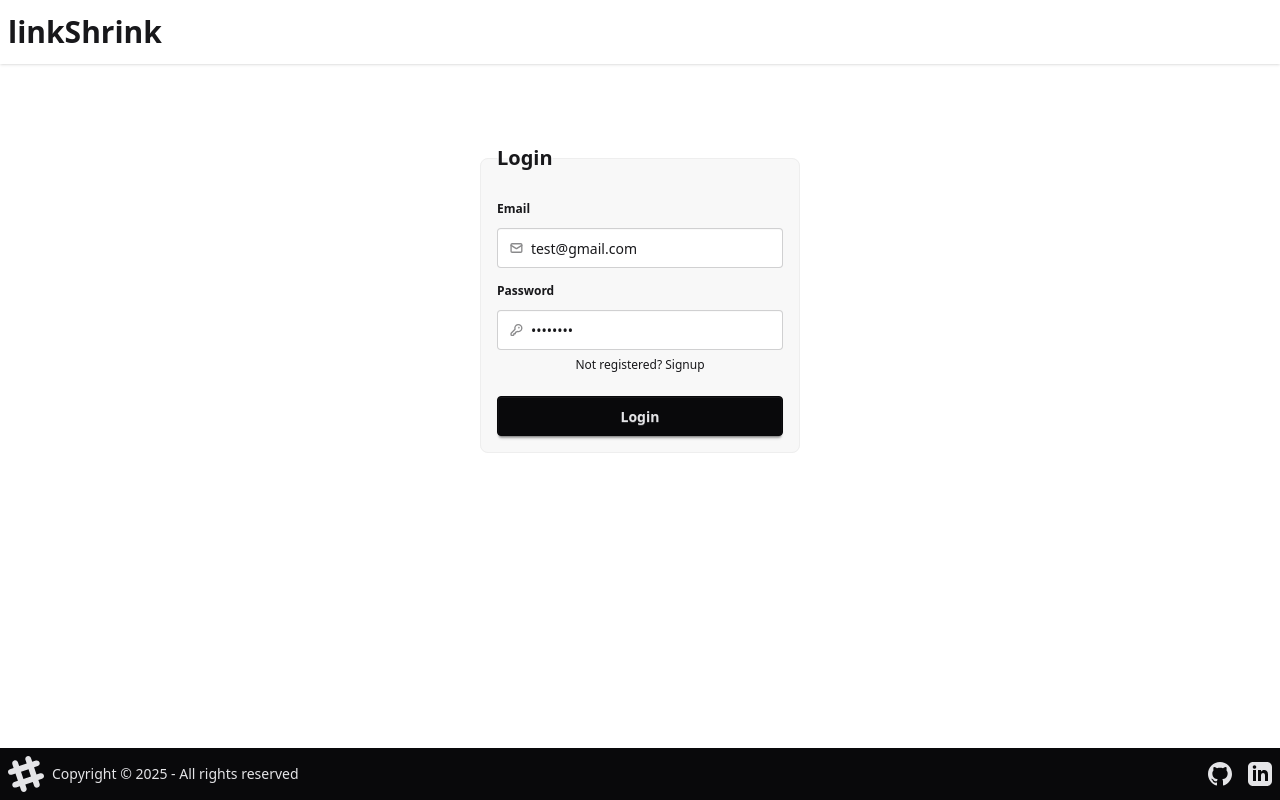
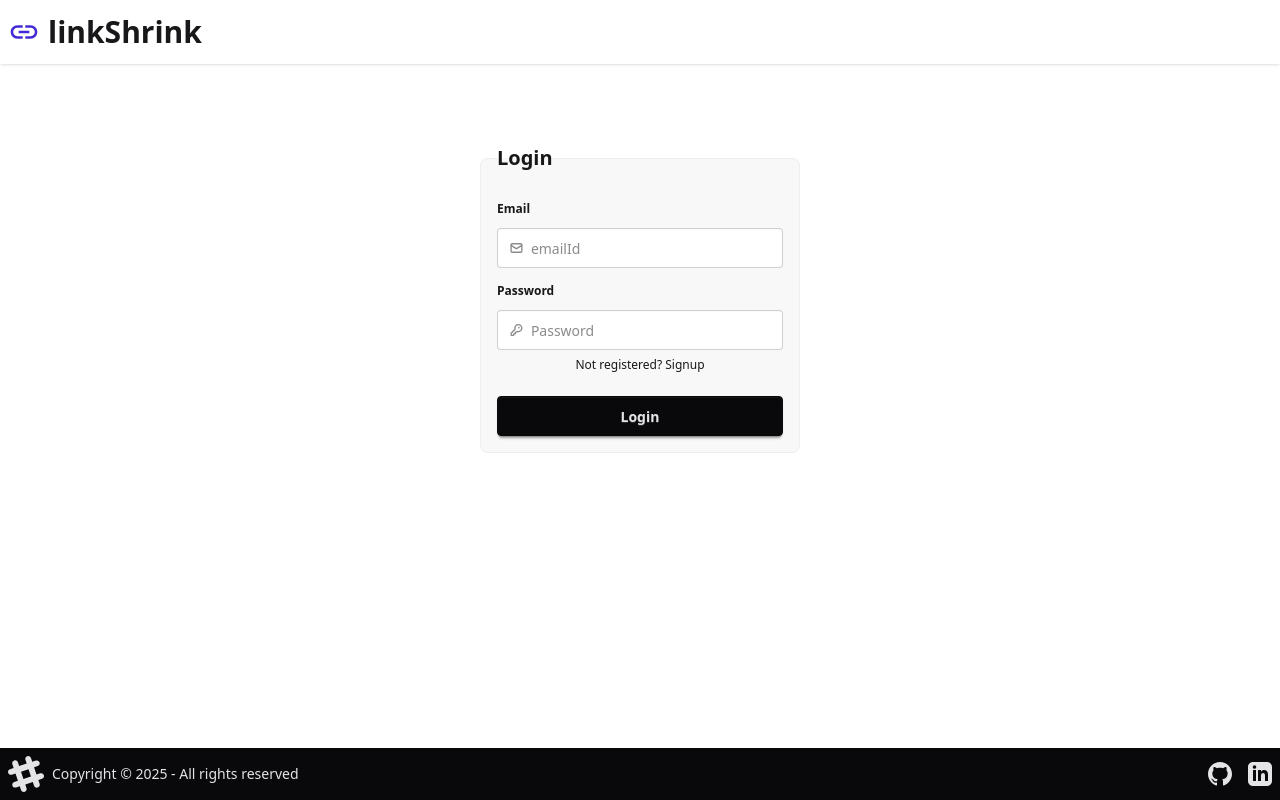
Before and after one commit to youngineer/urlShortener, a React (Vite) app in the folder frontend/: page /auth in a window 1280 px wide. Built offline with nearby package versions, Linux system fonts and the light colour scheme; no server answers.

Commit message:
feat: enhance UI elements and improve accessibility; update title with emoji, modify labels for consistency, and adjust Navbar layout

```diff
--- a/frontend/index.html
+++ b/frontend/index.html
@@ -4,7 +4,7 @@
     <meta charset="UTF-8" />
     <link rel="icon" type="image/svg+xml" href="/vite.svg" />
     <meta name="viewport" content="width=device-width, initial-scale=1.0" />
-    <title>linkShrink</title>
+    <title>🔗 linkShrink</title>
   </head>
   <body>
     <div id="root"></div>
--- a/frontend/src/components/AuthPage.tsx
+++ b/frontend/src/components/AuthPage.tsx
@@ -9,13 +9,13 @@ const AuthPage: FC = (): JSX.Element => {
   const navigate = useNavigate();
   const [isLogin, setIsLogin] = useState<boolean>(true);
   const [signupPayload, setSignupInfo] = useState<ISignup>({
-    emailId: 'test@gmail.com',
-    password: 'Test@123',
-    confirmPassword: 'Test@123'
+    emailId: '',
+    password: '',
+    confirmPassword: ''
   });
   const [loginPayload, setLoginInfo] = useState<ILogin>({
-    emailId: 'test@gmail.com',
-    password: 'Test@123'
+    emailId: '',
+    password: ''
   });
 
   const [alert, setAlert] = useState<IAlertInfo | null>(null);
--- a/frontend/src/components/EditUrl.tsx
+++ b/frontend/src/components/EditUrl.tsx
@@ -49,7 +49,7 @@ const EditUrl: React.FC<IEditUrl> = ({ id, url, isEdit, onSave }): JSX.Element =
         <form onSubmit={handleFormSubmit} className="max-w-lg mx-auto p-4 bg-white rounded-lg shadow-md space-y-6">
             {/* Url Name */}
             <div className="flex flex-col">
-                <label htmlFor="name" className="text-sm font-semibold text-gray-700">Url Name</label>
+                <label htmlFor="name" className="text-sm font-semibold text-gray-700">URL Name</label>
                 <input
                     type="text"
                     name="name"
@@ -75,14 +75,18 @@ const EditUrl: React.FC<IEditUrl> = ({ id, url, isEdit, onSave }): JSX.Element =
                     className="mt-2 p-3 border border-gray-300 rounded-md focus:outline-none focus:ring-2 focus:ring-blue-500"
                     required
                     placeholder="Enter Original URL"
-                    pattern="^(https?://)?([a-zA-Z0-9]([a-zA-Z0-9-]*[a-zA-Z0-9])?(\.[a-zA-Z]{2,})+)$"
+                    value={urlUpdateForm.longUrl}
+                    pattern="^(https?:\/\/)?([\w\d\-_]+(\.[\w\d\-_]+)+)(:\d+)?(\/[^\s]*)?(\?[^\s]*)?(#[^\s]*)?$"
                     title="Must be a valid URL"
                     onChange={handleInputChange}
+                    disabled={isEdit}
                 />
                 <p className="mt-1 text-xs text-gray-500">Must be a valid URL</p>
             </div>
 
             {/* Short Url */}
+            {
+                isEdit && (
                     <div className="flex flex-col">
                         <label htmlFor="shortUrl" className="text-sm font-semibold text-gray-700">Short URL</label>
                         <input
@@ -93,6 +97,8 @@ const EditUrl: React.FC<IEditUrl> = ({ id, url, isEdit, onSave }): JSX.Element =
                             disabled
                         />
                     </div>
+                )
+            }
 
             {/* Custom Url */}
             <div className="flex flex-col">
--- a/frontend/src/components/Navbar.tsx
+++ b/frontend/src/components/Navbar.tsx
@@ -47,7 +47,12 @@ const Navbar = () => {
             <div className="bg-base-100 shadow-sm">
             <div className="navbar container mx-auto">
                 <div className="flex-1">
-                    <h1 className="text-3xl font-bold">linkShrink</h1>
+                    <div className="flex items-center gap-2">
+                        <svg className="w-8 h-8 text-primary" fill="currentColor" viewBox="0 0 24 24">
+                            <path d="M3.9 12c0-1.71 1.39-3.1 3.1-3.1h4V7H7c-2.76 0-5 2.24-5 5s2.24 5 5 5h4v-1.9H7c-1.71 0-3.1-1.39-3.1-3.1zM8 13h8v-2H8v2zm5-6h4c2.76 0 5 2.24 5 5s-2.24 5-5 5h-4v-1.9h4c1.71 0 3.1-1.39 3.1-3.1s-1.39-3.1-3.1-3.1h-4V7z"/>
+                        </svg>
+                        <h1 className="text-3xl font-bold">linkShrink</h1>
+                    </div>
                 </div>
                 {
                     isAuthenticated && (
```
Lines whose indentation alone changed are shown as unchanged.
